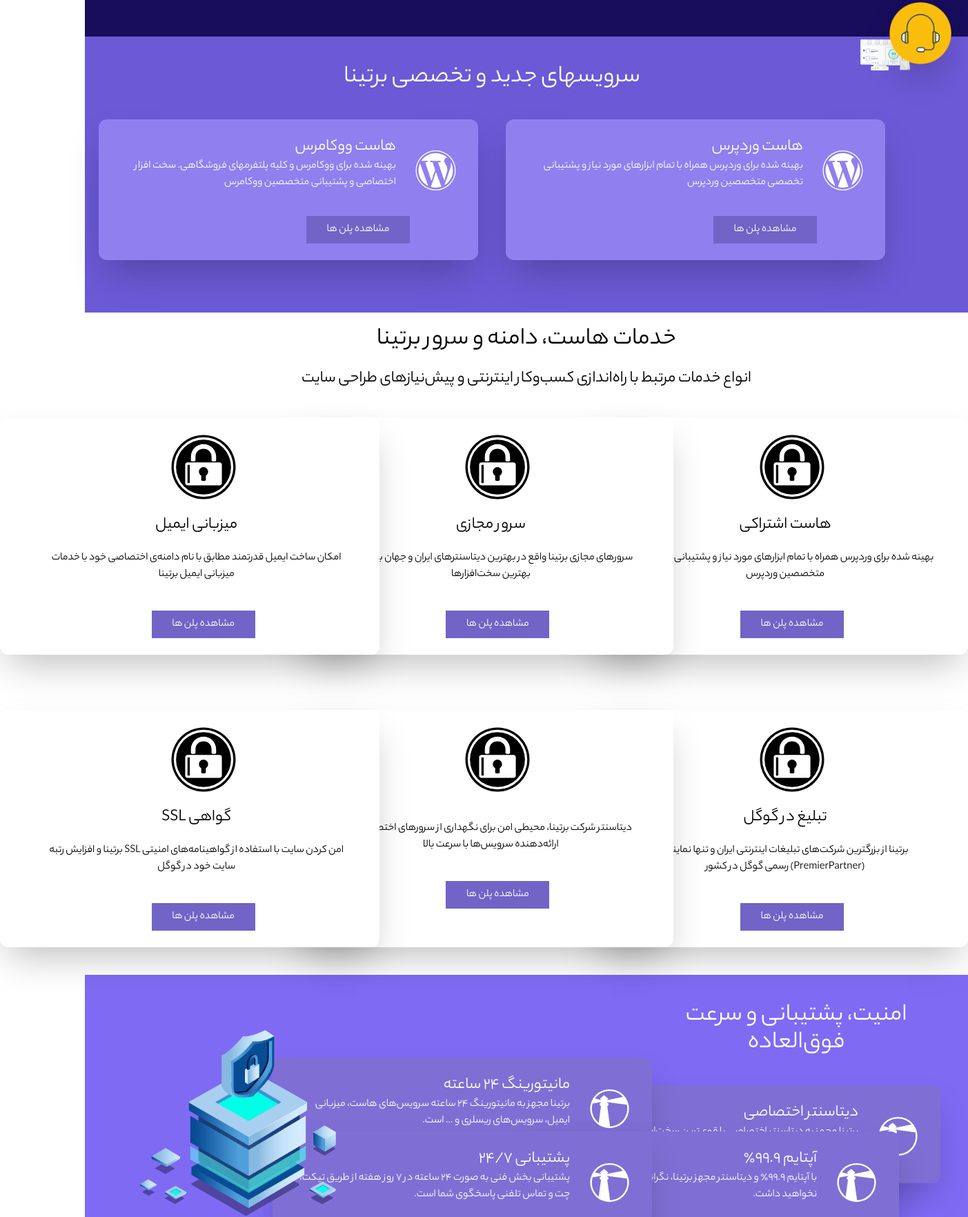
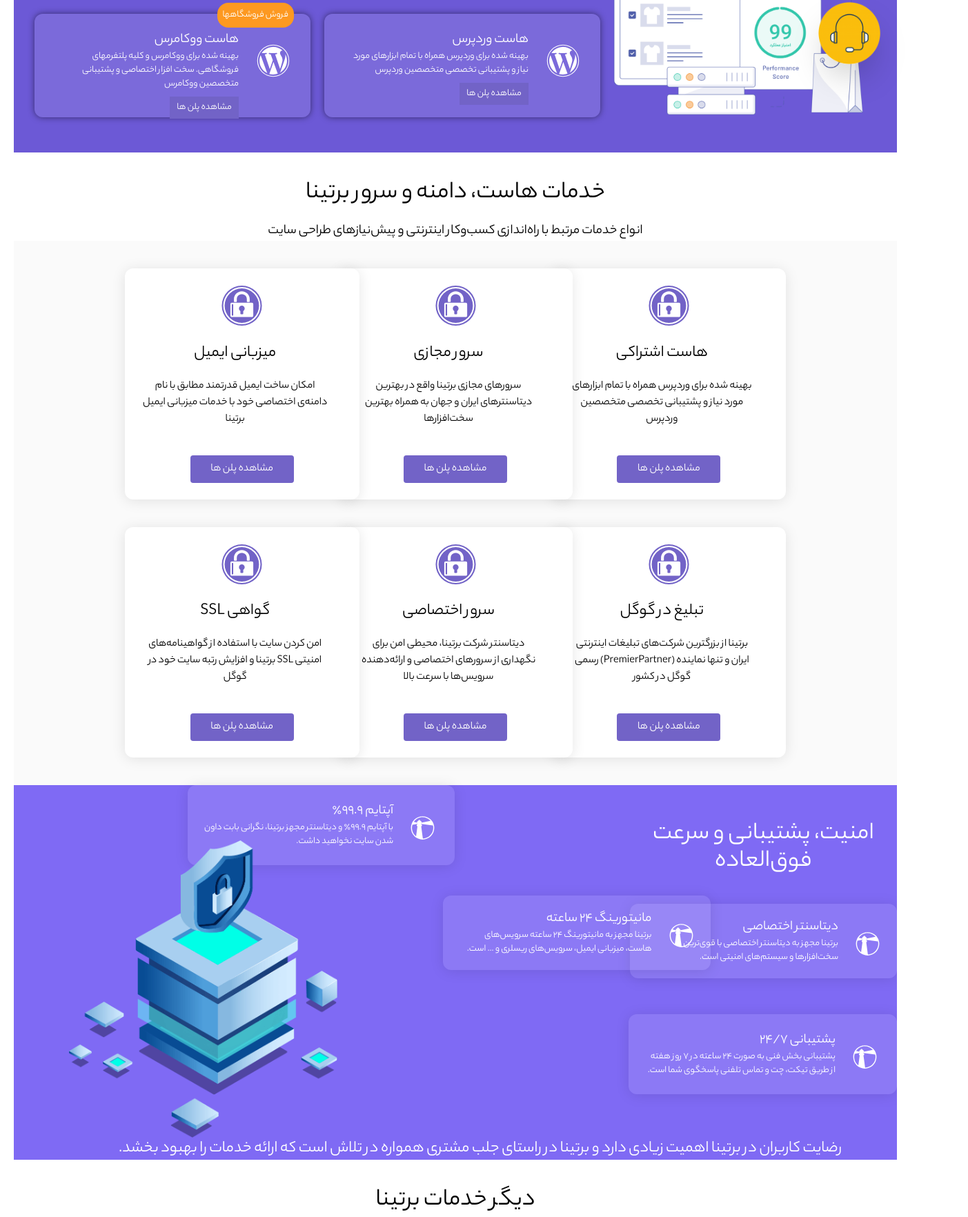
Before and after one commit to m4hdimadani/bertina.ir, a website: page src/index.html in a window 1280 px wide. Shown: the part 797-2561 px from the top of the page at 69% size, 1403 px wide, since content can reach past the window. Drawn offline with Linux system fonts and the light colour scheme; files whose address does not match are found by name.

Commit message:
updating

```diff
--- a/src/index.html
+++ b/src/index.html
@@ -8,20 +8,18 @@
     <link rel="stylesheet" href="../fontawesome/all.min.css" />
     <link rel="stylesheet" href="../src/font.css" />
   </head>
-  <body class="overflow-x-hidden">
+  <body >
+
     <!-- header start-->
-    <div class="flex justify-around mt-10 items-center fixed -top-10 left-0 w-full bg-white z-50 shadow-md ">
-      <div class="text-3xl block md:hidden">
-        <a href="#">
-          <i class="fa-solid fa-bars"></i>
-        </a>
-      </div>
-      <div class="text-xl">
+
+    <div class="flex justify-center gap-40 mt-10 items-center fixed -top-10 left-0 w-full bg-white z-50 shadow-md ">
+      <div class="flex items-center gap-10">
+        <div class="text-xl ">
           <a href="#">
             <img src="../src/photo/55-55.png" alt="logo" />
         </a>
       </div>
-      <div class="md:block hidden">
+      <div class="">
         <ul class="flex gap-5 items-center">
           <li class="relative group hover:text-purple-400">
             <a href="#">هاست <i class="fa-solid fa-chevron-down"></i></a>
@@ -48,6 +46,8 @@
           </li>
         </ul>
       </div>
+    </div>
+    <div>
       <div class="flex gap-4">
         <div class="text-amber-500 text-2xl">
           <a href="#">
@@ -63,28 +63,30 @@
         </div>
       </div>
     </div>
+  </div>
   <!-- header-End -->
-    <div class="bg-[#170D5B] w-screen h-[800px] mt-[50px] ">
+  <div class="w-full bg-[#170D5B]">
+    <div class="container  m-auto">
+      <div class="flex justify-center items-center gap-20 py-15">
         <div>
-        <div class="block">
-          <div class="flex justify-around">
-            <div>
-              <h1 class=" text-white mb-10 text-6xl mt-20  ">شما هم دعوتید ... </h1>
-              <p class="text-white mb-10 text-3xl w-[600px] ">برتینا، ارائه‌دهنده انواع سرویس‌های هاستینگ، سرور ابری، تبلیغات گوگل، ثبت انواع دامنه و دیگر خدمات تحت شبکه و اینترنت با بهترین امکانات و رضایت بالای مشتریان است که با کمک نیروی انسانی متخصص و با تجربه، پاسخگوی نیاز شما در هر مرحله است و جای هیچ شک و تردیدی باقی نمی‌گذارد.</p>
-              <div class=" flex items-center max-sm:justify-center">
-                <button class="w-[150px] h-[50px] bg-[#6c59d6] text-white rounded-[8px] ">
+          <h1 class="text-white mb-10 text-6xl mt-20">شما هم دعوتید ... </h1>
+          <p class="text-white mb-10 text-xl max-w-[600px]">
+            برتینا، ارائه‌دهنده انواع سرویس‌های هاستینگ، سرور ابری، تبلیغات گوگل، ثبت انواع دامنه و دیگر خدمات تحت شبکه و اینترنت با بهترین امکانات و رضایت بالای مشتریان است که با کمک نیروی انسانی متخصص و با تجربه، پاسخگوی نیاز شما در هر مرحله است و جای هیچ شک و تردیدی باقی نمی‌گذارد.
+          </p>
+          <div class="flex items-center max-sm:justify-center">
+            <button class="w-[150px] h-[50px] bg-[#6c59d6] text-white rounded-[8px] cursor-pointer">
               مشاهده خدمات
             </button>
           </div>
         </div>
         <div>
-            <img src="../src//photo/index-1_1.webp" alt="baner" class=" w-[500px]">
+          <img src="../src/photo/index-1_1.webp" alt="baner" class="w-[400px]" />
         </div>
+
       </div>
-        </div>
-        <div>
-          <h1 class="text-white text-2xl text-center pt-10">دامنه خود را در برتینا با اطمینان از مالکیت و پشتیبانی ثبت نمایید</h1>
-          <div class="w-full max-w-md mx-auto p-4">
+      <div class="text-center">
+        <h1 class="text-white text-center text-xl">دامنه خود را در برتینا با اطمینان از مالکیت و پشتیبانی ثبت نمایید</h1>
+        <div class=" max-w-md  p-4 m-auto">
           <div class="relative">
             <input
             type="text"
@@ -92,13 +94,14 @@
                 class="w-full pl-4 pr-24 py-2 border border-gray-300 rounded-lg focus:outline-none focus:ring-2 focus:ring-indigo-500 bg-white"
                 />
               <button
-                class="absolute top-1/2 -translate-y-1/2 right-1 bg-indigo-600 text-white px-4 py-1 rounded-md hover:bg-indigo-700 transition"
+              class="absolute top-1/2 -translate-y-1/2 right-1 bg-indigo-600 text-white px-4 py-1 rounded-md hover:bg-indigo-700 transition cursor-pointer "
               >
               جستجو
               </button>
             </div>
+
           </div>
-          <div class="flex gap-5 mr-[38%] text-xl">
+          <div class="flex gap-5 justify-center text-xl pb-10">
             <div class=" ">
               <p class="text-white"><span class="text-[#fd9921]">net</span> ۱,۸۲۴,۰۰۰ </p>
             </div>
@@ -115,35 +118,38 @@
       </div>
       </div>
     </div>
-    <div class="bg-[#6C59D6] w-screen h-[400px]  flex">
-     <div>
-      <img src="../src/photo/WooCommerce-Bertina1-1024x669.webp" alt="cover" class="w-[500px] mr-20">
+  </div>
+
+    <div class="bg-[#6C59D6]  flex m-auto justify-center pb-10">
+      <div class="flex justify-center items-center mt-5">
+        <img src="../src/photo/WooCommerce-Bertina1-1024x669.webp" alt="cover" class="w-[400px] ">
       </div>
       <div>
-       <h1 class="text-white text-4xl mt-10 text-center ">سرویسهای جدید و تخصصی برتینا</h1>
-       <div class="flex gap-10 justify-center ml-10 mr-10">
+        <h1 class="text-white text-4xl mt-10 text-center font-bold">سرویسهای جدید و تخصصی برتینا</h1>
+        <div class="flex gap-5 justify-center ">
           <div >
-        <div class="w-[550px] mx-auto mt-10 p-6 bg-[#907fef] rounded-xl shadow-2xl flex ">
-          <div class="text-white text-6xl mt-5">
+            <div class="w-[400px] h-[150px]  mt-10 p-6 bg-[#FFFFFF1A] rounded-xl shadow-[0_0_10px_0_rgba(0,0,0,0.5)] flex ">
+              <div class="text-white text-5xl mt-5">
                 <i class="fa-brands fa-wordpress"></i>
               </div>
               <div>
-            <h1 class="text-2xl text-white mr-5">هاست وردپرس</h1>
-            <p class=" text-white mr-5">بهینه شده برای وردپرس همراه با تمام ابزارهای مورد نیاز و پشتیبانی تخصصی متخصصین وردپرس</p>
-            <button class="bg-[#7263c7] w-[150px] h-10 text-white mt-9" >مشاهده پلن ها</button>
+                <h1 class="text-xl text-white mr-5">هاست وردپرس</h1>
+                <p class=" text-white mr-5 text-sm">بهینه شده برای وردپرس همراه با تمام ابزارهای مورد نیاز و پشتیبانی تخصصی متخصصین وردپرس</p>
+                <button class="bg-[#7263c7] w-[100px] h-8 text-white mt-2 mr-5 cursor-pointer text-sm " >مشاهده پلن ها</button>
               </div>
             </div>
           </div>
           <div >
-        <div class="w-[550px] mx-auto  p-6 bg-[#907fef] rounded-xl shadow-2xl flex mt-10">
-          <div class="text-white text-6xl mt-5">
+        <div class="w-[400px] h-[150px] p-6 bg-[#FFFFFF1A] rounded-xl shadow-[0_0_10px_0_rgba(0,0,0,0.5)] flex mt-10 relative">
+          <span class="absolute bg-[#fd9921] text-white rounded-2xl p-2 text-sm -top-4">فروش فروشگاهها</span>
+          <div class="text-white text-5xl mt-5">
             <i class="fa-brands fa-wordpress"></i>
           </div>
           <div>
-            <h1 class="text-2xl text-white mr-5">هاست ووکامرس </h1>
-            <p class=" text-white mr-5">بهینه شده برای ووکامرس و کلیه پلتفرمهای فروشگاهی. سخت افزار اختصاصی و پشتیبانی متخصصین ووکامرس
+            <h1 class="text-xl text-white mr-5">هاست ووکامرس </h1>
+            <p class=" text-white mr-5 text-sm">بهینه شده برای ووکامرس و کلیه پلتفرمهای فروشگاهی. سخت افزار اختصاصی و پشتیبانی متخصصین ووکامرس
             </p>
-            <button class="bg-[#7263c7] w-[150px] h-10 text-white mt-9" >مشاهده پلن ها</button>
+            <button class="bg-[#7263c7] w-[100px] h-8 text-white mt-2 mr-5 ursor-pointer text-sm" >مشاهده پلن ها</button>
           </div>
         </div>
       </div>
@@ -152,136 +158,148 @@
     </div>
     <!-- Main-Start -->
     <div class="text-center">
-        <h1 class="text-4xl mt-5">خدمات هاست، دامنه و سرور برتینا</h1>
-       <p class="mt-5 text-2xl">انواع خدمات مرتبط با راه‌اندازی کسب‌وکار اینترنتی و پیش‌نیازهای طراحی سایت</p>
+        <h1 class="text-4xl mt-10 ">خدمات هاست، دامنه و سرور برتینا</h1>
+       <p class="mt-5 text-xl">انواع خدمات مرتبط با راه‌اندازی کسب‌وکار اینترنتی و پیش‌نیازهای طراحی سایت</p>
     </div>
-    <div class="grid grid-cols-3 ">
-      <div class="w-[550px] mx-auto my-10 p-6 bg-white rounded-xl shadow-2xl flex">
-        <div class="text-white text-6xl mt-5">
+    <div class="bg-[#FAFAFA] py-10">
+      <div class="container mx-auto px-4">
+        <div class="grid grid-cols-3 gap-10 place-items-center">
+          <div class="w-full max-w-[340px]  bg-white rounded-xl shadow-[0_2px_20px_0_rgba(0,0,0,0.1)] p-6 mr-60 ">
+            <div class="text-center">
+              <i class="fa-brands fa-expeditedssl text-6xl text-[#7263c7] pb-5"></i>
+              <h1 class="text-2xl mr-5 pb-5">هاست اشتراکی</h1>
+              <p class="mr-5 pb-5">
+                بهینه شده برای وردپرس همراه با تمام ابزارهای مورد نیاز و پشتیبانی تخصصی متخصصین وردپرس
+              </p>
+              <button class="bg-[#7263c7] w-[150px] h-10 text-white mt-5 rounded cursor-pointer">
+                مشاهده پلن ها
+              </button>
             </div>
-        <div class=" text-center pl-10">
-          <i class="fa-brands fa-expeditedssl text-8xl pb-5"></i>
-          <h1 class="text-2xl  mr-5 pb-5"> هاست اشتراکی</h1>
-          <p class="  mr-5 pb-5">بهینه شده برای وردپرس همراه با تمام ابزارهای مورد نیاز و پشتیبانی تخصصی متخصصین وردپرس</p>
-          <button class="bg-[#7263c7] w-[150px] h-10 text-white mt-5" >مشاهده پلن ها</button>
           </div>
-
+          <div class="w-full max-w-[340px]  bg-white rounded-xl shadow-[0_2px_20px_0_rgba(0,0,0,0.1)] p-6 ">
+            <div class="text-center">
+              <i class="fa-brands fa-expeditedssl text-6xl text-[#7263c7] pb-5"></i>
+              <h1 class="text-2xl mr-5 pb-5"> سرور مجازی</h1>
+              <p class="mr-5 pb-5">
+                سرورهای مجازی برتینا واقع در بهترین دیتاسنترهای ایران و جهان به همراه بهترین سخت‌افزارها
+              </p>
+              <button class="bg-[#7263c7] w-[150px] h-10 text-white mt-5 rounded cursor-pointer">
+                مشاهده پلن ها
+              </button>
             </div>
-      <div class="w-[550px] mx-auto my-10 p-6 bg-white rounded-xl shadow-2xl flex">
-        <div class="text-white text-6xl mt-5">
           </div>
-        <div class=" text-center pl-10">
-          <i class="fa-brands fa-expeditedssl text-8xl pb-5"></i>
-          <h1 class="text-2xl  mr-5 pb-5"> سرور مجازی </h1>
-          <p class="  mr-5 pb-5">  سرورهای مجازی برتینا واقع در بهترین دیتاسنترهای ایران و جهان به همراه بهترین سخت‌افزارها            </p>
-          <button class="bg-[#7263c7] w-[150px] h-10 text-white mt-5" >مشاهده پلن ها</button>
+          <div class="w-full max-w-[340px]  bg-white rounded-xl shadow-[0_2px_20px_0_rgba(0,0,0,0.1)] p-6 ml-60">
+            <div class="text-center">
+              <i class="fa-brands fa-expeditedssl text-6xl text-[#7263c7] pb-5"></i>
+              <h1 class="text-2xl mr-5 pb-5"> میزبانی ایمیل</h1>
+              <p class="mr-5 pb-5">
+                امکان ساخت ایمیل قدرتمند مطابق با نام دامنه‌ی اختصاصی خود با خدمات میزبانی ایمیل برتینا
+              </p>
+              <button class="bg-[#7263c7] w-[150px] h-10 text-white mt-5 rounded cursor-pointer">
+                مشاهده پلن ها
+              </button>
             </div>
-
           </div>
-      <div class="w-[550px] mx-auto my-10 p-6 bg-white rounded-xl shadow-2xl flex">
-        <div class="text-white text-6xl mt-5">
+          <div class="w-full max-w-[340px]  bg-white rounded-xl shadow-[0_2px_20px_0_rgba(0,0,0,0.1)] p-6 mr-60">
+            <div class="text-center">
+              <i class="fa-brands fa-expeditedssl text-6xl text-[#7263c7] pb-5"></i>
+              <h1 class="text-2xl mr-5 pb-5"> تبلیغ در گوگل</h1>
+              <p class="mr-5 pb-5">
+                برتینا از بزرگترین شرکت‌های تبلیغات اینترنتی ایران و تنها نماینده (PremierPartner) رسمی گوگل در کشور
+              </p>
+              <button class="bg-[#7263c7] w-[150px] h-10 text-white mt-5 rounded cursor-pointer">
+                مشاهده پلن ها
+              </button>
             </div>
-        <div class=" text-center pl-10">
-          <i class="fa-brands fa-expeditedssl text-8xl pb-5"></i>
-          <h1 class="text-2xl  mr-5 pb-5">  میزبانی ایمیل</h1>
-          <p class="  mr-5 pb-5">  امکان ساخت ایمیل قدرتمند مطابق با نام دامنه‌ی اختصاصی خود با خدمات میزبانی ایمیل برتینا            </p>
-          <button class="bg-[#7263c7] w-[150px] h-10 text-white mt-5" >مشاهده پلن ها</button>
           </div>
-
+          <div class="w-full max-w-[340px]  bg-white rounded-xl shadow-[0_2px_20px_0_rgba(0,0,0,0.1)] p-6 ">
+            <div class="text-center">
+              <i class="fa-brands fa-expeditedssl text-6xl text-[#7263c7] pb-5"></i>
+              <h1 class="text-2xl mr-5 pb-5"> سرور اختصاصی</h1>
+              <p class="mr-5 pb-5">
+                دیتاسنتر شرکت برتینا، محیطی امن برای نگهداری از سرورهای اختصاصی و ارائه‌دهنده سرویس‌ها با سرعت بالا
+              </p>
+              <button class="bg-[#7263c7] w-[150px] h-10 text-white mt-5 rounded cursor-pointer">
+                مشاهده پلن ها
+              </button>
             </div>
-      <div class="w-[550px] mx-auto my-10 p-6 bg-white rounded-xl shadow-2xl flex">
-        <div class="text-white text-6xl mt-5">
           </div>
-        <div class=" text-center pl-10">
-          <i class="fa-brands fa-expeditedssl text-8xl pb-5"></i>
-          <h1 class="text-2xl  mr-5 pb-5"> تبلیغ در گوگل </h1>
-          <p class="  mr-5 pb-5">برتینا از بزرگترین شرکت‌های تبلیغات اینترنتی ایران و تنها نماینده (PremierPartner) رسمی گوگل در کشور </p>
-          <button class="bg-[#7263c7] w-[150px] h-10 text-white mt-5" >مشاهده پلن ها</button>
-        </div>
-
-      </div>
-      <div class="w-[550px] mx-auto my-10 p-6 bg-white rounded-xl shadow-2xl flex">
-        <div class="text-white text-6xl mt-5">
-        </div>
-        <div class=" text-center pl-10">
-          <i class="fa-brands fa-expeditedssl text-8xl pb-5"></i>
-          <h1 class="text-2xl  mr-5 pb-5">  </h1>
-          <p class="  mr-5 pb-5">دیتاسنتر شرکت برتینا، محیطی امن برای نگهداری از سرورهای اختصاصی و ارائه‌دهنده سرویس‌ها با سرعت بالا</p>
-          <button class="bg-[#7263c7] w-[150px] h-10 text-white mt-5" >مشاهده پلن ها</button>
-        </div>
-
-      </div>
-      <div class="w-[550px] mx-auto my-10 p-6 bg-white rounded-xl shadow-2xl flex">
-        <div class="text-white text-6xl mt-5">
-        </div>
-        <div class=" text-center pl-10">
-          <i class="fa-brands fa-expeditedssl text-8xl pb-5"></i>
-          <h1 class="text-2xl  mr-5 pb-5"> گواهی SSL </h1>
-          <p class="  mr-5 pb-5">امن کردن سایت با استفاده از گواهینامه‌های امنیتی SSL برتینا و افزایش رتبه سایت خود در گوگل</p>
-          <button class="bg-[#7263c7] w-[150px] h-10 text-white mt-5" >مشاهده پلن ها</button>
+          <div class="w-full max-w-[340px]  bg-white rounded-xl shadow-[0_2px_20px_0_rgba(0,0,0,0.1)] p-6 ml-60">
+            <div class="text-center">
+              <i class="fa-brands fa-expeditedssl text-6xl text-[#7263c7] pb-5"></i>
+              <h1 class="text-2xl mr-5 pb-5"> گواهی SSL</h1>
+              <p class="mr-5 pb-5">
+                امن کردن سایت با استفاده از گواهینامه‌های امنیتی SSL برتینا و افزایش رتبه سایت خود در گوگل
+              </p>
+              <button class="bg-[#7263c7] w-[150px] h-10 text-white mt-5 rounded cursor-pointer">
+                مشاهده پلن ها
+              </button>
             </div>
           </div>
         </div>
-<div class="bg-[#7f6af4] w-screen h-[700px] ">
- <div class="flex">
-   <div class="grid grid-cols-2 -mb-20">
-      <div class="mr-10 -mb-20">
-            <h1 class="text-white text-4xl text-center pt-10">  امنیت، پشتیبانی و سرعت فوق‌العاده  </h1>
-          <div class="w-[550px] mx-auto my-10 p-6 bg-[#7f6fd5] rounded-xl shadow-2xl flex">
-          <div class="text-white text-6xl mt-5">
+      </div>
+    </div>
+   </div>
+<div class="bg-[#7f6af4]  ">
+  <div class="flex container m-auto ">
+    <div class="grid grid-cols-3 ">
+      <div class="m-auto">
+            <h1 class="text-white text-4xl text-center pt-10 ">  امنیت، پشتیبانی و سرعت فوق‌العاده  </h1>
+        <div class="w-[387.33px] h-[104.19] my-10 p-5 bg-[#FFFFFF1A] rounded-xl shadow-[0_2px_20px_0_rgba(0,0,0,0.1)] flex m-auto">
+              <div class="text-white text-4xl mt-5">
                 <i class="fa-brands fa-watchman-monitoring"></i>
               </div>
               <div>
-            <h1 class="text-2xl text-white mr-5"> دیتاسنتر اختصاصی</h1>
-            <p class=" text-white mr-5">برتینا مجهز به دیتاسنتر اختصاصی با قوی‌ترین سخت‌افزارها و سیستم‌های امنیتی است.
+                 <h1 class="text-xl text-white mr-5"> دیتاسنتر اختصاصی</h1>
+                 <p class=" text-white mr-5 text-sm">برتینا مجهز به دیتاسنتر اختصاصی با قوی‌ترین سخت‌افزارها و سیستم‌های امنیتی است.
                  </p>
               </div>
         </div>
       </div>
       <div class="mt-30 ">
-        <div class="w-[550px] p-6 bg-[#7f6fd5] rounded-xl shadow-2xl flex">
-          <div class="text-white text-6xl mt-5">
+        <div class="w-[387.33px] h-[104.19] my-10 p-5 bg-[#FFFFFF1A] rounded-xl shadow-[0_2px_20px_0_rgba(0,0,0,0.1)] flex m-auto">
+          <div class="text-white text-4xl mt-5">
             <i class="fa-brands fa-watchman-monitoring"></i>
           </div>
           <div>
-            <h1 class="text-2xl text-white mr-5">  مانیتورینگ ۲۴ ساعته</h1>
-            <p class=" text-white mr-5">برتینا مجهز به مانیتورینگ ۲۴ ساعته سرویس‌های هاست، میزبانی ایمیل، سرویس‌های ریسلری و ... است.</p>
+            <h1 class="text-xl text-white mr-5">  مانیتورینگ ۲۴ ساعته</h1>
+            <p class=" text-white mr-5 text-sm">برتینا مجهز به مانیتورینگ ۲۴ ساعته سرویس‌های هاست، میزبانی ایمیل، سرویس‌های ریسلری و ... است.</p>
           </p>
         </div>
         </div>
 
       </div>
       <div class="mr-25 -mt-10">
-        <div class="w-[550px]  p-6 bg-[#7f6fd5] rounded-xl shadow-2xl flex">
-          <div class="text-white text-6xl mt-5">
+        <div class="w-[387.33px] h-[104.19] my-10 p-6 bg-[#FFFFFF1A] rounded-xl shadow-[0_2px_20px_0_rgba(0,0,0,0.1)] flex m-auto">
+          <div class="text-white text-4xl mt-5">
             <i class="fa-brands fa-watchman-monitoring"></i>
           </div>
           <div>
-            <h1 class="text-2xl text-white mr-5"> آپتایم ۹۹.۹٪ </h1>
-            <p class=" text-white mr-5">با آپتایم ۹۹.۹٪ و دیتاسنتر مجهز برتینا، نگرانی بابت داون شدن سایت نخواهید داشت.</p>
+            <h1 class="text-xl text-white mr-5"> آپتایم ۹۹.۹٪ </h1>
+            <p class=" text-white mr-5 text-sm">با آپتایم ۹۹.۹٪ و دیتاسنتر مجهز برتینا، نگرانی بابت داون شدن سایت نخواهید داشت.</p>
           </p>
         </div>
       </div>
 
     </div>
       <div class=" -mt-10">
-        <div class="w-[550px] p-6 bg-[#7f6fd5] rounded-xl shadow-2xl flex">
-          <div class="text-white text-6xl mt-5">
+        <div class="w-[389.33px] h-[10.19] my-10 p-6 bg-[#FFFFFF1A] rounded-xl shadow-[0_2px_20px_0_rgba(0,0,0,0.1)] flex m-auto">
+          <div class="text-white text-4xl mt-5">
             <i class="fa-brands fa-watchman-monitoring"></i>
           </div>
           <div>
-            <h1 class="text-2xl text-white mr-5"> پشتیبانی ۲۴/۷ </h1>
-            <p class=" text-white mr-5">پشتیبانی بخش فنی به صورت ۲۴ ساعته در ۷ روز هفته از طریق تیکت، چت و تماس تلفنی پاسخگوی شما است.</p>
+            <h1 class="text-xl text-white mr-5"> پشتیبانی ۲۴/۷ </h1>
+            <p class=" text-white mr-5 text-sm">پشتیبانی بخش فنی به صورت ۲۴ ساعته در ۷ روز هفته از طریق تیکت، چت و تماس تلفنی پاسخگوی شما است.</p>
           </p>
         </div>
       </div>
     </div>
-      <h1 class="text-white text-2xl mr-20 ">رضایت کاربران در برتینا اهمیت زیادی دارد و برتینا در راستای جلب مشتری همواره در تلاش است که ارائه خدمات را بهبود بخشد.</h1>
   </div>
   <div class="w-[700px] ml-20 mt-20">
     <img src="../src/photo/Asset-6.webp" alt="logo" >
   </div>
 </div>
+<h1 class="text-white text-2xl mr-20 ">رضایت کاربران در برتینا اهمیت زیادی دارد و برتینا در راستای جلب مشتری همواره در تلاش است که ارائه خدمات را بهبود بخشد.</h1>
 </div>
 
     <div>
@@ -319,7 +337,7 @@
         </div>
       </div>
     </div>
-    <div class="bg-blue-950 w-screen h-[800px]">
+    <div class="bg-blue-950 ">
       <div class="flex justify-around items-center">
         <div class="mr-30 ">
           <h1 class="text-4xl text-white pt-10">سرویس تبلیغات گوگل با برتینا</h1>
@@ -327,7 +345,7 @@
             تبلیغات Google ads پربازده‌ترین نوع تبلیغات هستند که امکان دیده‌ شدن در همه جا و تجربه‌ای فوق‌العاده را برای شما فراهم می‌کنند. با تبلیغات گوگل ادز می‌توانید در کمترین زمان در صفحه اول نتایج گوگل قرار بگیرید و یا میزان نصب اپلیکیشن خود را چندین برابر کنید. برتینا خدمات گوگل ادز را در سه دسته تبلیغات سرچ گوگل، درون اپ و تبلیغات ویدئویی با مشاوره رایگان جهت بهینه‌سازی تبلیغات به شما ارائه می‌دهد.
           </p>
           <div>
-            <button class="bg-[#7263c7] w-[150px] h-10 text-white mt-9  rounded-xl" >مشاهده پلن ها</button>
+            <button class="bg-[#7263c7] w-[150px] h-10 text-white mt-9  rounded-xl cursor-pointer " >مشاهده پلن ها</button>
           </div>
         </div>
         <div class="w-[800px]">
@@ -397,12 +415,12 @@
       </div>
     </div>
     <div class="flex justify-center mb-[50px]">
-      <button class="bg-[#7263c7] w-[200px] h-15 text-white mt-9  rounded-[8px] text-2xl" >  همه مطالب</button>
+      <button class="bg-[#7263c7] w-[200px] h-15 text-white mt-9  rounded-[8px] text-2xl cursor-pointer " >  همه مطالب</button>
     </div>
 
     <!-- Main-End -->
     <!-- Footer-Start -->
-    <div class="bg-[#313131] w-screen h-[1080px] text-white ">
+    <div class="bg-[#313131]  text-white ">
 
       <div class="flex justify-center gap-20  pt-20">
         <div class="mb-10">
@@ -528,6 +546,7 @@
   <img src="../src/photo/64575a095edfa82578ed8f820fsj.png" class="w-[90px]">
 </div>
 
+</div>
 <script src="../fontawesome/all.min.js"></script>
 </body>
 </html>
```
Also changed, not shown: dist/output.css. Lines whose indentation alone changed are shown as unchanged.
